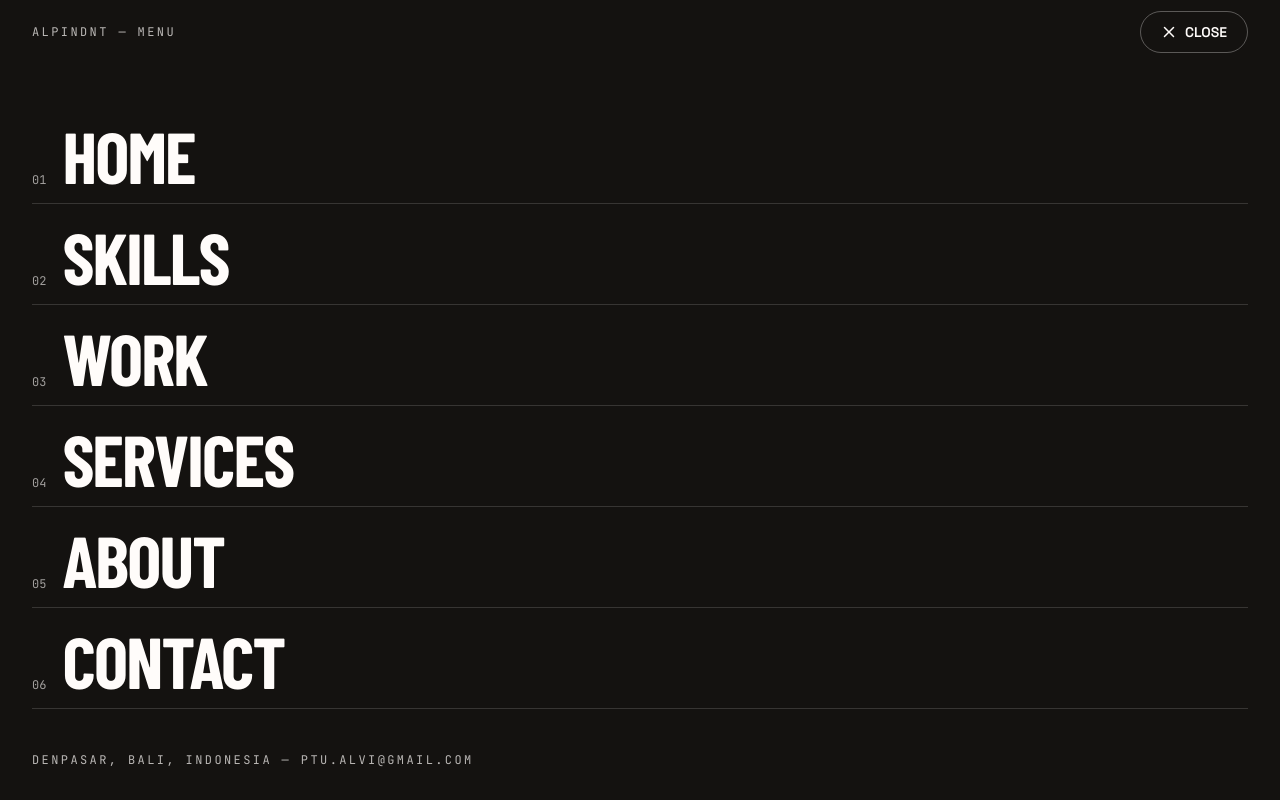
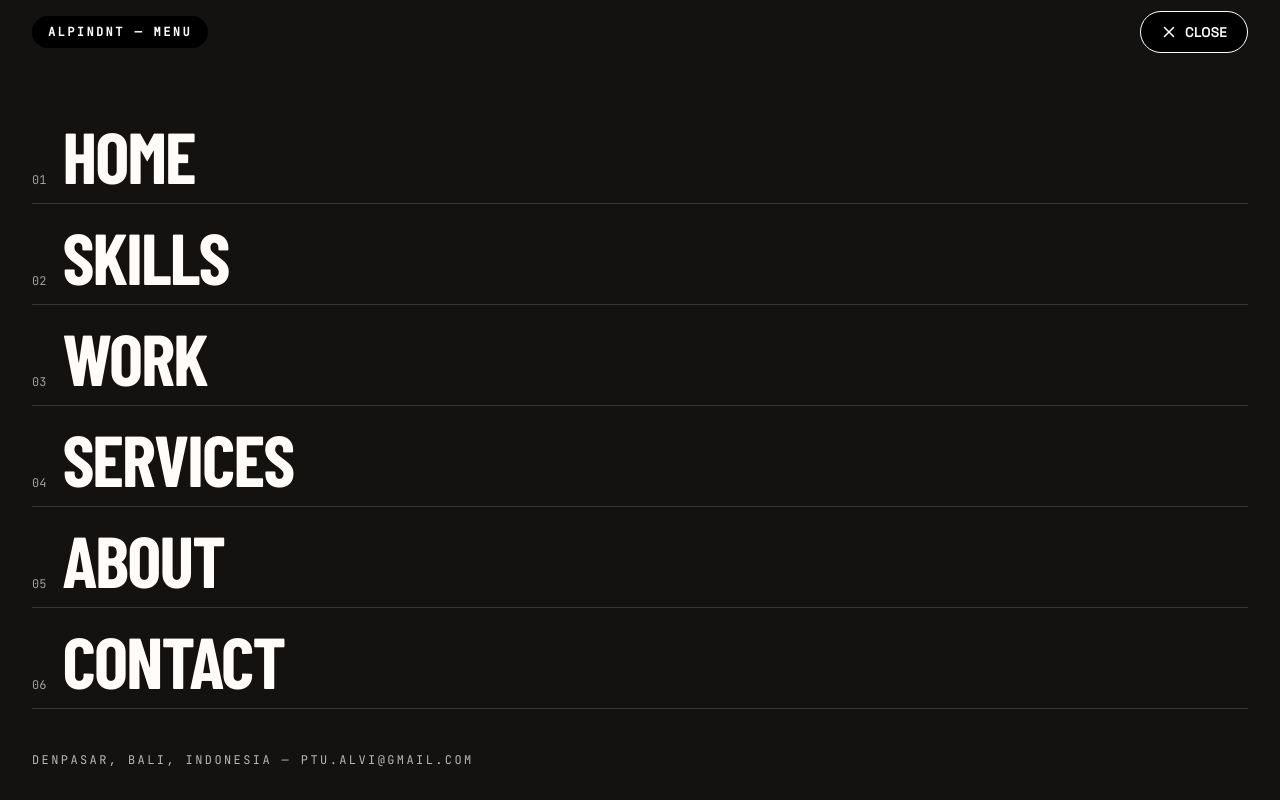
Before and after one commit to AlpinDnt/Portfolio-V2, a React (Vite) app: page / in a window 1280 px wide. Both pictures are taken after a click on the button "MENU". Shown: the top 800 px of the page. Built offline with nearby package versions, Linux system fonts and the light colour scheme; grey boxes are pictures that could not be loaded; a web font is replaced by a local one.

Commit message:
chore: style menu header with black pill and white text

```diff
--- a/src/components/Nav.jsx
+++ b/src/components/Nav.jsx
@@ -43,15 +43,15 @@ export default function Nav({ theme, onToggleTheme }) {
           aria-modal="true"
           aria-label="Site menu"
         >
-          <div className="mx-auto flex h-16 w-full max-w-[1400px] items-center justify-between px-4 md:px-8">
-            <span className="font-mono text-xs uppercase tracking-[0.2em] opacity-70">
+           <div className="mx-auto flex h-16 w-full max-w-[1400px] items-center justify-between px-4 md:px-8">
+            <span className="rounded-full bg-black px-4 py-2 font-mono text-xs font-semibold uppercase tracking-[0.2em] text-white">
               {personal.nick} — menu
             </span>
             <button
               type="button"
               onClick={() => setOpen(false)}
               autoFocus
-              className="inline-flex items-center gap-2 rounded-full border border-current/30 px-5 py-2.5 text-sm font-semibold transition-transform hover:scale-[1.03] active:scale-95"
+              className="inline-flex items-center gap-2 rounded-full border border-white bg-black px-5 py-2.5 text-sm font-semibold text-white transition-transform hover:scale-[1.03] active:scale-95"
             >
               <X className="h-4 w-4" weight="bold" />
               CLOSE
```
